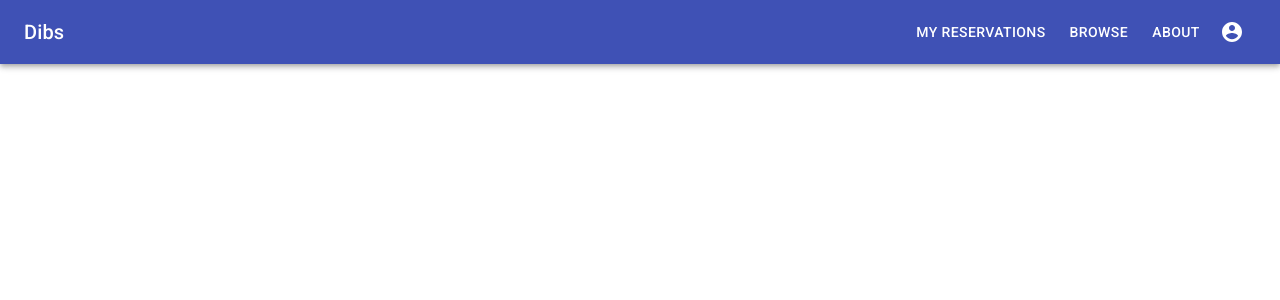
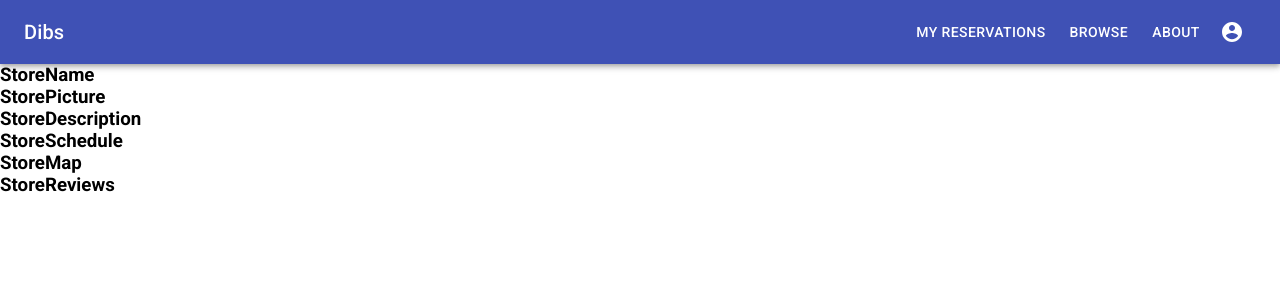
Before and after one commit to yehmond/group1234, a React (Create React App) app: page /store/1 in a window 1280 px wide. Shown: the top 300 px of the page. Built offline with nearby package versions, Linux system fonts and the light colour scheme.

Commit message:
components init

```diff
--- a/src/App.tsx
+++ b/src/App.tsx
@@ -3,6 +3,7 @@ import NavBar from "./components/NavBar";
 import { BrowserRouter as Router, Switch, Route } from "react-router-dom";
 import "./App.scss";
 import Home from "./pages/Home";
+import StorePage from "./pages/StorePage"
 
 function App(): JSX.Element {
     return (
@@ -13,6 +14,7 @@ function App(): JSX.Element {
                     <Home />
                 </Route>
                 <Route path="/browse"></Route>
+                <Route path="/store/:id" children={<StorePage />} />
                 <Route path="/about"></Route>
                 <Route path="/signin"></Route>
                 <Route path="/signup"></Route>
--- /dev/null
+++ b/src/components/store/StoreDescription.tsx
@@ -0,0 +1,17 @@
+import React from "react";
+
+type StoreId = {
+    id: string;
+};
+
+export default function StoreDescription({id}: StoreId): JSX.Element {
+    return (
+        <>
+            <div>
+                <h3>
+                    StoreDescription
+                </h3>
+            </div>
+        </>
+    );
+}
--- /dev/null
+++ b/src/components/store/StoreMap.tsx
@@ -0,0 +1,17 @@
+import React from "react";
+
+type StoreId = {
+    id: string;
+};
+
+export default function StoreMap({id}: StoreId): JSX.Element {
+    return (
+        <>
+            <div>
+                <h3>
+                    StoreMap
+                </h3>
+            </div>
+        </>
+    );
+}
--- /dev/null
+++ b/src/components/store/StoreName.tsx
@@ -0,0 +1,17 @@
+import React from "react";
+
+type StoreId = {
+    id: string;
+};
+
+export default function StoreName({id}: StoreId): JSX.Element {
+    return (
+        <>
+            <div>
+                <h3>
+                    StoreName
+                </h3>
+            </div>
+        </>
+    );
+}
--- /dev/null
+++ b/src/components/store/StorePicture.tsx
@@ -0,0 +1,17 @@
+import React from "react";
+
+type StoreId = {
+    id: string;
+};
+
+export default function StorePicture({id}: StoreId): JSX.Element {
+    return (
+        <>
+            <div>
+                <h3>
+                    StorePicture
+                </h3>
+            </div>
+        </>
+    );
+}
--- /dev/null
+++ b/src/components/store/StoreReviews.tsx
@@ -0,0 +1,17 @@
+import React from "react";
+
+type StoreId = {
+    id: string;
+};
+
+export default function StoreReviews({id}: StoreId): JSX.Element {
+    return (
+        <>
+            <div>
+                <h3>
+                    StoreReviews
+                </h3>
+            </div>
+        </>
+    );
+}
--- /dev/null
+++ b/src/components/store/StoreSchedule.tsx
@@ -0,0 +1,17 @@
+import React from "react";
+
+type StoreId = {
+    id: string;
+};
+
+export default function StoreSchedule({id}: StoreId): JSX.Element {
+    return (
+        <>
+            <div>
+                <h3>
+                    StoreSchedule
+                </h3>
+            </div>
+        </>
+    );
+}
--- /dev/null
+++ b/src/pages/StorePage.tsx
@@ -0,0 +1,23 @@
+import React from "react";
+import { useParams } from "react-router-dom";
+import StoreName from "../components/store/StoreName"
+import StorePicture from "../components/store/StorePicture"
+import StoreDescription from "../components/store/StoreDescription"
+import StoreSchedule from "../components/store/StoreSchedule"
+import StoreMap from "../components/store/StoreMap"
+import StoreReviews from "../components/store/StoreReviews"
+
+export default function StorePage(): JSX.Element {
+    let id: string = useParams();
+
+    return (
+        <>
+            <StoreName id={id} />
+            <StorePicture id={id} />
+            <StoreDescription id={id} />
+            <StoreSchedule id={id} />
+            <StoreMap id={id} />
+            <StoreReviews id={id} />
+        </>
+    );
+}
```
